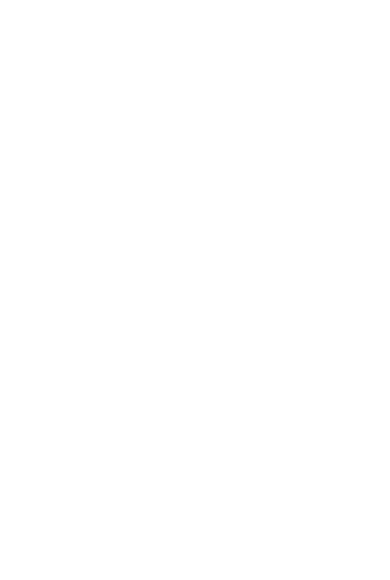
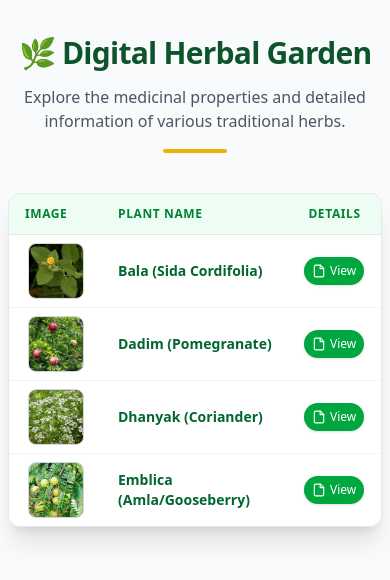
Before and after one commit to Devanshkulsh/PDF-QR-Testing, a React (Vite) app: page /garden in a window 390 px wide. Before the commit this address had no page. Shown: the top 580 px of the page. Built offline with nearby package versions, Linux system fonts and the light colour scheme.

Commit message:
feat: improved mobile responsiveness

```diff
--- a/src/App.jsx
+++ b/src/App.jsx
@@ -1,12 +1,14 @@
 import { Routes, Route } from "react-router-dom";
 import PdfViewerPage from "./PdfViewerPage";
 import DigitalHerbalGarden from "./DigitalHerbalGarden";
+import DigitalHerbalGarden2 from "./DigitalHerbalGarden2";
 
 function App() {
   return (
     <Routes>
       <Route path="/pdf/:name" element={<PdfViewerPage />} />
       <Route path="/" element={<DigitalHerbalGarden />} />
+      <Route path="garden" element={<DigitalHerbalGarden2 />} />
     </Routes>
   );
 }
--- /dev/null
+++ b/src/DigitalHerbalGarden2.jsx
@@ -0,0 +1,186 @@
+import { useState } from "react";
+
+const DigitalHerbalGarden2 = () => {
+  const [openPdf, setOpenPdf] = useState(null);
+
+  const plants = [
+    {
+      title: "Bala (Sida Cordifolia)",
+      image: "/assets/bala.webp",
+      pdf: "https://res.cloudinary.com/dccfvamjy/image/upload/v1762753313/Bala_Sida_Cordifolia_bsnyxt.pdf",
+    },
+    {
+      title: "Dadim (Pomegranate)",
+      image: "/assets/dadim.webp",
+      pdf: "https://res.cloudinary.com/dccfvamjy/image/upload/v1762589749/Dadim_prgcc2.pdf",
+    },
+    {
+      title: "Dhanyak (Coriander)",
+      image: "/assets/dhanyak.webp",
+      pdf: "https://res.cloudinary.com/dccfvamjy/image/upload/v1762589749/dhanyak_asfllh.pdf",
+    },
+    {
+      title: "Emblica (Amla/Gooseberry)",
+      image: "/assets/emblica.webp",
+      pdf: "https://res.cloudinary.com/dccfvamjy/image/upload/v1762589749/emblica_oifmnm.pdf",
+    },
+  ];
+
+  return (
+    <div className="min-h-screen bg-gray-50 py-8 xs:py-12 px-2 sm:px-4 lg:px-8">
+
+      {/* Title Section */}
+      <div className="text-center mb-10 xs:mb-12">
+        <h1 className="text-3xl sm:text-5xl lg:text-6xl font-extrabold text-green-900 tracking-tight leading-snug">
+          🌿 Digital Herbal Garden
+        </h1>
+        <p className="text-base xs:text-xl text-gray-600 mt-3 max-w-2xl mx-auto px-4">
+          Explore the medicinal properties and detailed information of various traditional herbs.
+        </p>
+        <div className="w-16 h-1 bg-yellow-500 mx-auto mt-4 rounded-full"></div>
+      </div>
+
+      {/* Table Layout */}
+      <div className="max-w-4xl mx-auto bg-white shadow-xl rounded-xl border border-gray-200">
+
+        <div className="overflow-x-auto rounded-xl">
+          <table className="min-w-full divide-y divide-gray-200">
+
+            {/* Table Header */}
+            <thead className="bg-green-100/50">
+              <tr>
+                <th
+                  scope="col"
+                  className="px-4 py-3 text-left text-xs font-bold text-green-700 uppercase tracking-wider w-1/4 sm:w-1/6"
+                >
+                  Image
+                </th>
+                <th
+                  scope="col"
+                  className="px-4 py-3 text-left text-xs font-bold text-green-700 uppercase tracking-wider min-w-[150px]"
+                >
+                  Plant Name
+                </th>
+                <th
+                  scope="col"
+                  className="px-4 py-3 text-center text-xs font-bold text-green-700 uppercase tracking-wider w-1/4 sm:w-1/6"
+                >
+                  Details
+                </th>
+              </tr>
+            </thead>
+
+            {/* Table Body */}
+            <tbody className="bg-white divide-y divide-gray-100">
+              {plants.map((plant, index) => (
+                <tr
+                  key={index}
+                  className="hover:bg-yellow-50 transition duration-150 ease-in-out"
+                >
+                  {/* Image Cell */}
+                  <td className="p-2 sm:p-4 whitespace-nowrap">
+                    <div className="w-14 h-14 sm:w-20 sm:h-20 rounded-lg overflow-hidden border border-gray-300 mx-auto">
+                      <img
+                        src={plant.image}
+                        alt={plant.title}
+                        className="w-full h-full object-cover"
+                      />
+                    </div>
+                  </td>
+
+                  {/* Title Cell */}
+                  <td className="px-4 py-3 sm:py-4">
+                    <div className="text-sm sm:text-lg font-semibold text-green-800">
+                      {plant.title}
+                    </div>
+                  </td>
+
+                  {/* Button Cell */}
+                  <td className="px-4 py-3 sm:py-4 whitespace-nowrap text-center">
+                    <button
+                      onClick={() => setOpenPdf(plant.pdf)}
+                      className="
+                        flex items-center justify-center gap-1
+                        bg-green-600 text-white
+                        px-2 py-1.5 rounded-full text-xs sm:text-sm
+                        shadow hover:bg-green-700
+                        transition-all font-medium
+                      "
+                    >
+                      <svg xmlns="http://www.w3.org/2000/svg" width="14" height="14" viewBox="0 0 24 24" fill="none" stroke="currentColor" strokeWidth="2" strokeLinecap="round" strokeLinejoin="round"><path d="M14.5 2H6a2 2 0 0 0-2 2v16a2 2 0 0 0 2 2h12a2 2 0 0 0 2-2V7.5L14.5 2z"/><polyline points="14 2 14 8 20 8"/></svg>
+                      View
+                    </button>
+                  </td>
+                </tr>
+              ))}
+            </tbody>
+          </table>
+        </div>
+      </div>
+
+      {/* PDF Modal (Mobile improvements applied here) */}
+      {openPdf && (
+        <div
+          className="
+            fixed inset-0
+            backdrop-blur-md bg-black/60
+            flex items-center justify-center
+            p-1 xs:p-2 sm:p-4 // Reduced padding for better use of mobile screen space
+            z-100
+          "
+          onClick={() => setOpenPdf(null)}
+        >
+          <div
+            className="
+              bg-white rounded-xl // Slightly smaller rounding on mobile
+              w-full
+              h-screen sm:h-[95vh] // Use full viewport height on mobile for maximum space
+              max-w-full
+              sm:max-w-4xl
+              lg:max-w-6xl
+              overflow-hidden
+              shadow-2xl border-2 border-green-700 // Reduced size for smaller screens
+              transition-all duration-500 ease-in-out
+              transform scale-100 opacity-100
+              flex flex-col
+            "
+            onClick={(e) => e.stopPropagation()}
+          >
+
+            <div
+              id="modal-header"
+              // Reduced padding on mobile and made text smaller
+              className="flex justify-between items-center p-3 sm:p-5 border-b bg-green-700 text-white shadow-md shrink-0"
+            >
+              <h3 className="text-lg sm:text-2xl font-extrabold">Plant Details (PDF Viewer)</h3>
+              <button
+                className="text-yellow-300 hover:text-white transition-colors p-1 rounded-full hover:bg-green-800"
+                onClick={() => setOpenPdf(null)}
+              >
+                <svg xmlns="http://www.w3.org/2000/svg" width="20" height="20" viewBox="0 0 24 24" fill="none" stroke="currentColor" strokeWidth="2.5" strokeLinecap="round" strokeLinejoin="round"><path d="M18 6L6 18M6 6l12 12"/></svg>
+              </button>
+            </div>
+
+            <div
+              className="
+                bg-gray-100
+                h-full
+                overflow-y-auto
+                grow
+              "
+            >
+              <iframe
+                src={openPdf}
+                className="w-full h-full border-none"
+                title="PDF Viewer"
+              ></iframe>
+            </div>
+
+          </div>
+        </div>
+      )}
+    </div>
+  );
+};
+
+export default DigitalHerbalGarden2;
```
Also changed, not shown: src/DigitalHerbalGarden.jsx (+44 -21 lines).
